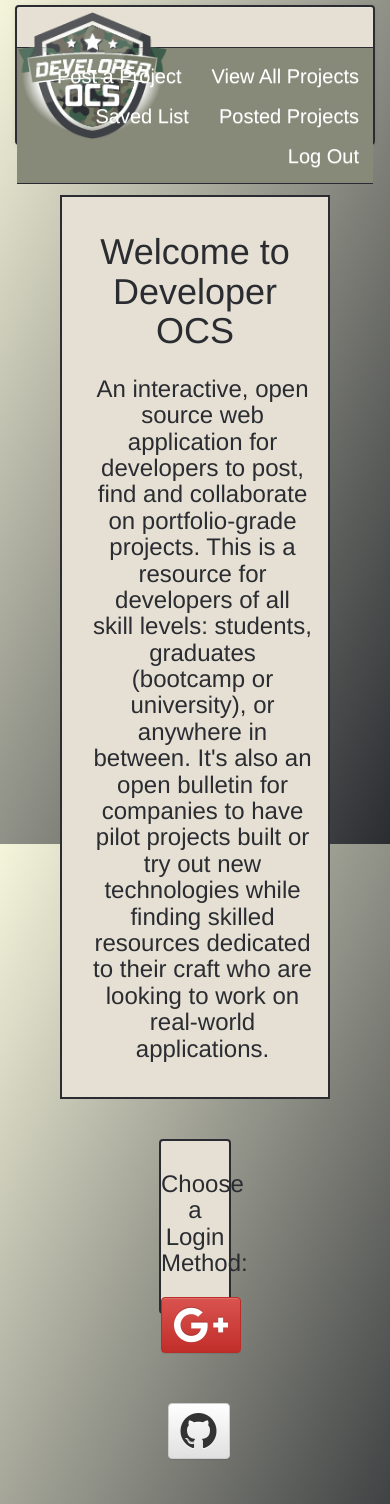
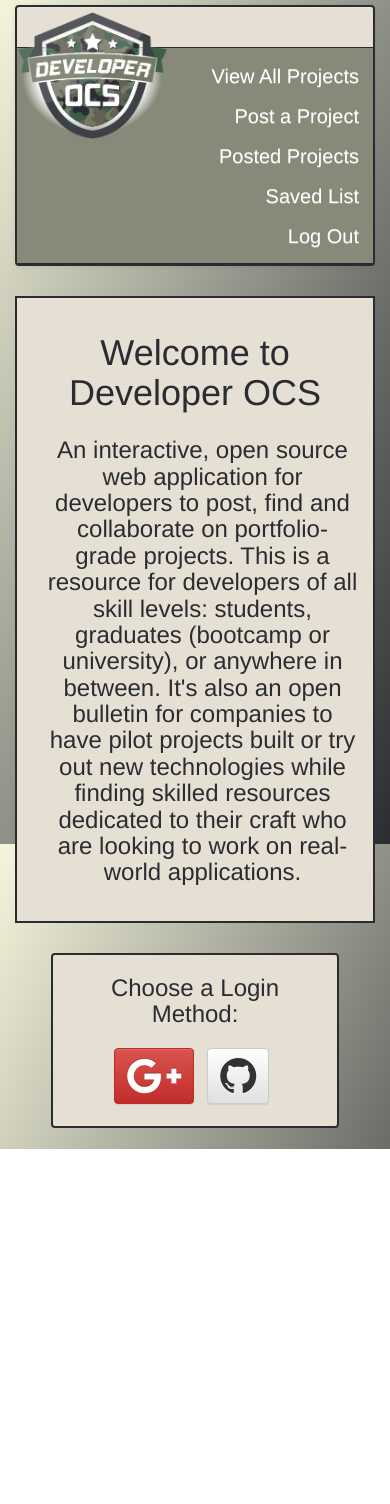
Before and after one commit to drewwmercer/developer-ocs, a React (Create React App) app in the folder client/: page / in a window 390 px wide. After the commit the page ends 1149 px from the top, so only its background shows below. Built offline with nearby package versions, Linux system fonts and the light colour scheme; the HTML template or start-up script is replaced by a standard one.

Commit message:
Make menu responsive on smaller screen

```diff
--- a/client/src/components/Nav/Nav.css
+++ b/client/src/components/Nav/Nav.css
@@ -1,7 +1,8 @@
 .navbar-default {
   background: #e5e0d3;
   margin-top: 5px;
-  height: 140px;
+  height: auto;
+  min-height: 140px;
   border: 2px solid #2a2c31;
 }
 
@@ -37,6 +38,7 @@
 
 .navbar-right {
   margin-right: -1px;
+  float: right;
 }
 
 .pageName {
--- a/client/src/pages/LogIn/LogIn.css
+++ b/client/src/pages/LogIn/LogIn.css
@@ -74,6 +74,13 @@
   margin-top: 50px;
 }
 
+@media (max-width: 768px) {
+  .welcome-text {
+    width: 100%;
+    margin-top: 30px;
+  }
+}
+
 .summary {
   margin-top: 25px !important;
   margin-bottom: 20px !important;
@@ -83,12 +90,24 @@
   background: #e5e0d3;
   border: 2px solid #2a2c31;
   border-radius: 4px;
-  padding-top: 30px;
+  padding: 20px;
   height: 175px;
   color: black;
   text-align: center;
-  width: 20%;
-  margin: 0 auto;
+  width: 30%;
+  margin: 30px auto 0 auto;
+}
+
+@media (max-width: 992px) {
+  .login-selections {
+    width: 60%;
+  }
+}
+
+@media (max-width: 768px) {
+  .login-selections {
+    width: 80%;
+  }
 }
 
 .login-choice {
--- a/client/src/pages/LogIn/LogIn.js
+++ b/client/src/pages/LogIn/LogIn.js
@@ -26,7 +26,7 @@ class LogIn extends Component {
             applications.
           </h3>
         </div>
-        <br /><br />
+
         <div className="login-selections">
           <h3 className="login-choice">Choose a Login Method:</h3>
           {/* Google+ LogIn Button */}
```
